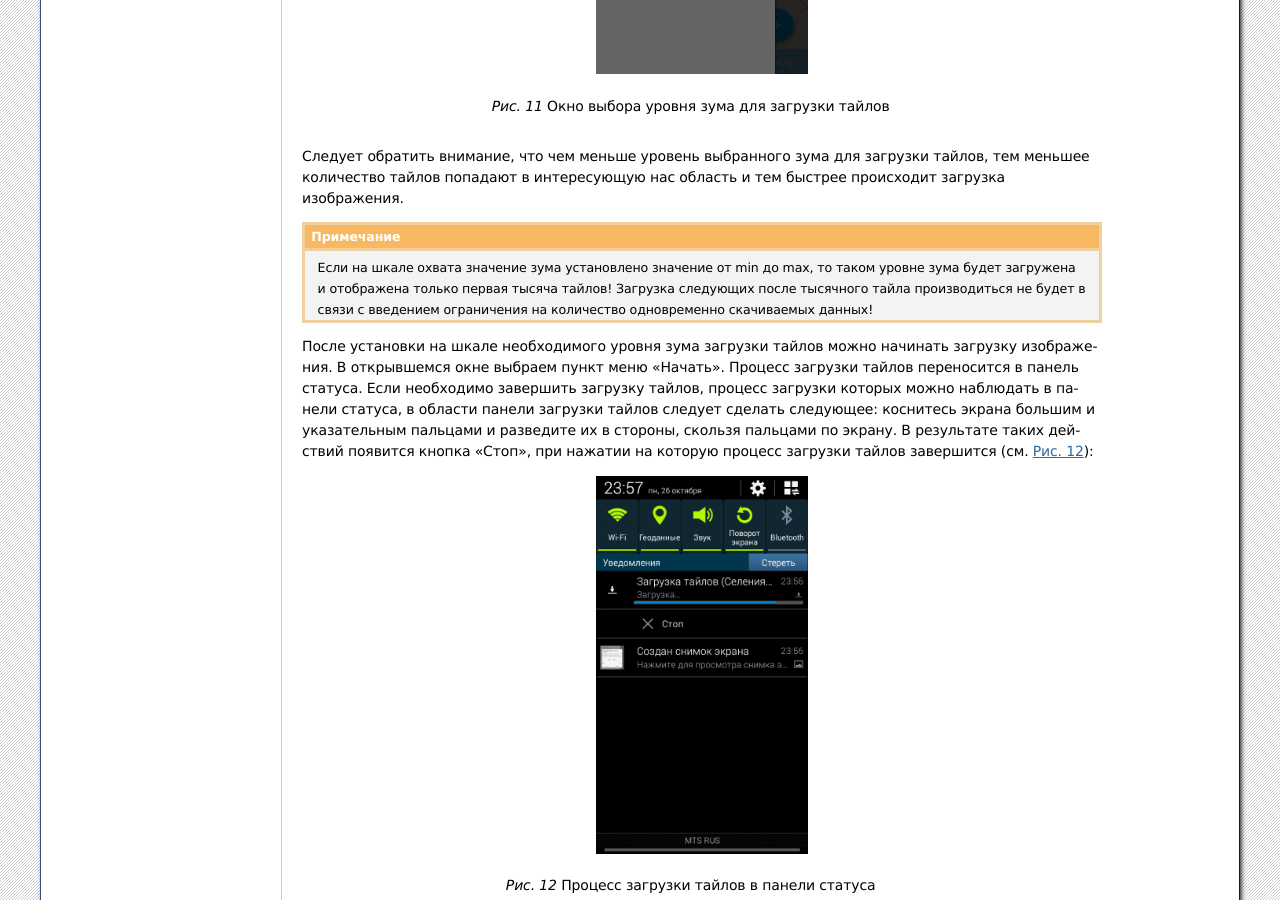
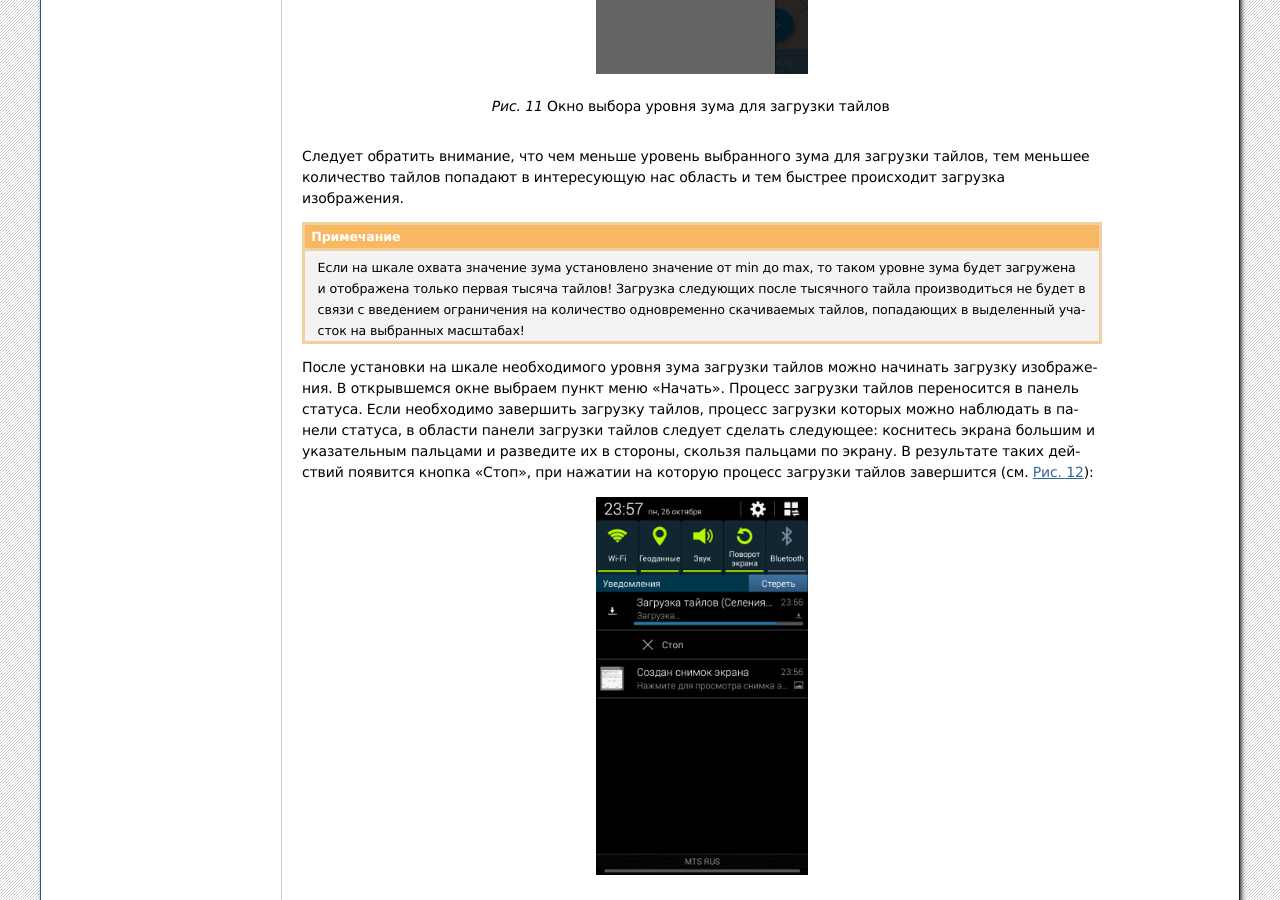
Before and after one commit to nextgis/docs_ngmobile, a Sphinx documentation site: the page built from source/load_geodata.rst, in a window 1280 px wide and 900 px high, scrolled down 3137 px. Built offline with Sphinx 7.4.7, drawn with Linux system fonts in a browser that asks for light colours; formulas are drawn with MathJax 3.

Commit message:
уровни зума для загрузки тайлов

```diff
--- a/source/load_geodata.rst
+++ b/source/load_geodata.rst
@@ -115,7 +115,8 @@ GeoJSON
    Если на шкале охвата значение зума установлено значение от min до max, то таком
    уровне зума будет загружена и отображена только первая тысяча тайлов!
    Загрузка следующих после тысячного тайла производиться не будет в связи с
-   введением ограничения на количество одновременно скачиваемых данных!
+   введением ограничения на количество одновременно скачиваемых тайлов, попадающих
+   в выделенный участок на выбранных масштабах!
 
 После установки на шкале необходимого уровня зума загрузки тайлов можно начинать
 загрузку изображения. В открывшемся окне выбраем пункт меню "Начать".
```
